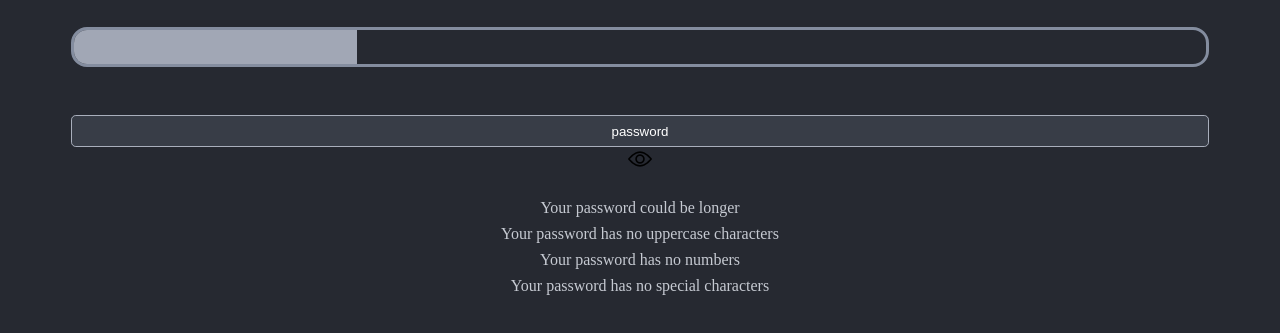
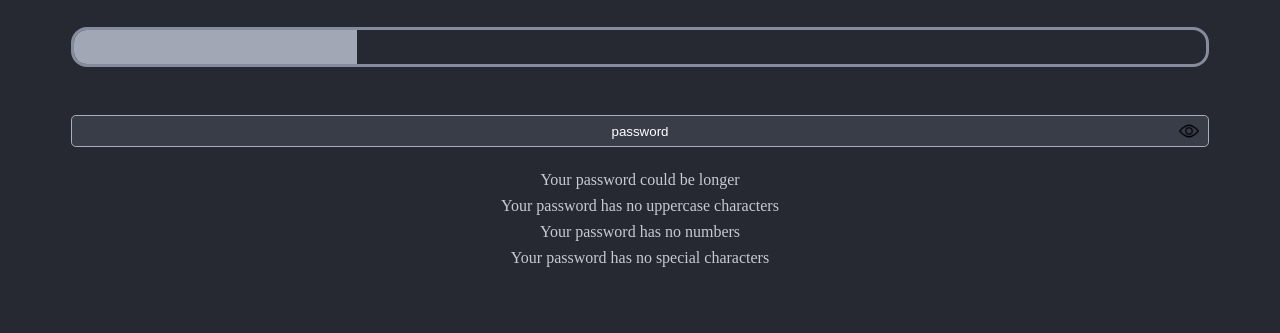
Before and after one commit to rezamini/password-strength-tester, a plain HTML site: page index.html in a window 1280 px wide. Shown: the part 79-412 px from the top of the page. Drawn offline with Linux system fonts and the light colour scheme.

Commit message:
- updated the css to place the img icon inside the password input field

```diff
--- a/style.css
+++ b/style.css
@@ -57,6 +57,28 @@ body {
   margin: 1rem auto; /* Adjust margins */
 }
 
+.input-container > img {
+  position: absolute;
+  top: 50%;
+  transform: translateY(-50%);
+  right: 10px; /* Adjust this value for positioning */
+  height: 20px; /* Set the height of the image */
+  width: 20px; /* Set the width of the image */
+  cursor: pointer;
+}
+
+/* .password-icon {
+  margin-left: -30px;
+  margin-top: 35px;
+  cursor: pointer;
+} */
+
+/* #password-input {
+  background-image: url(./icons/show.png);
+  background-repeat: no-repeat;
+  background-position: 2px 3px;
+} */
+
 .reasons {
   margin-top: 1.5rem;
 }
```
